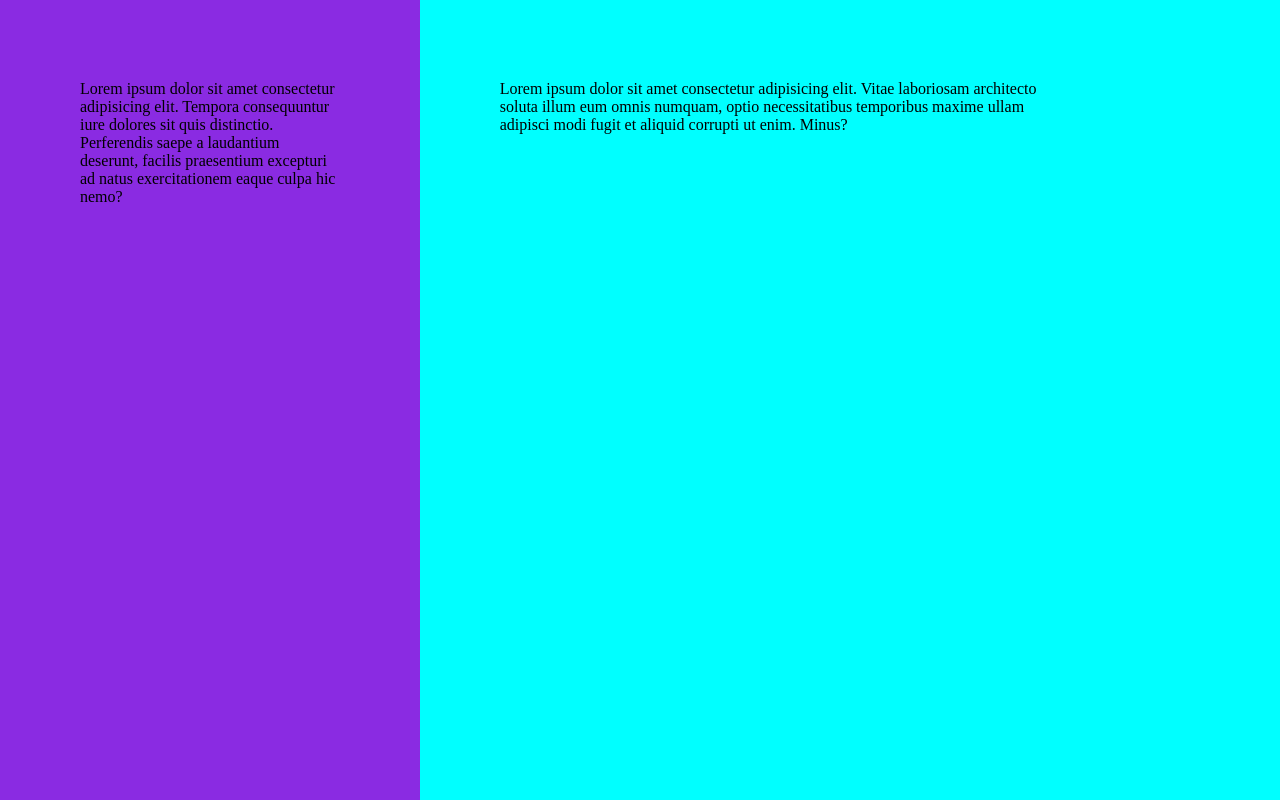
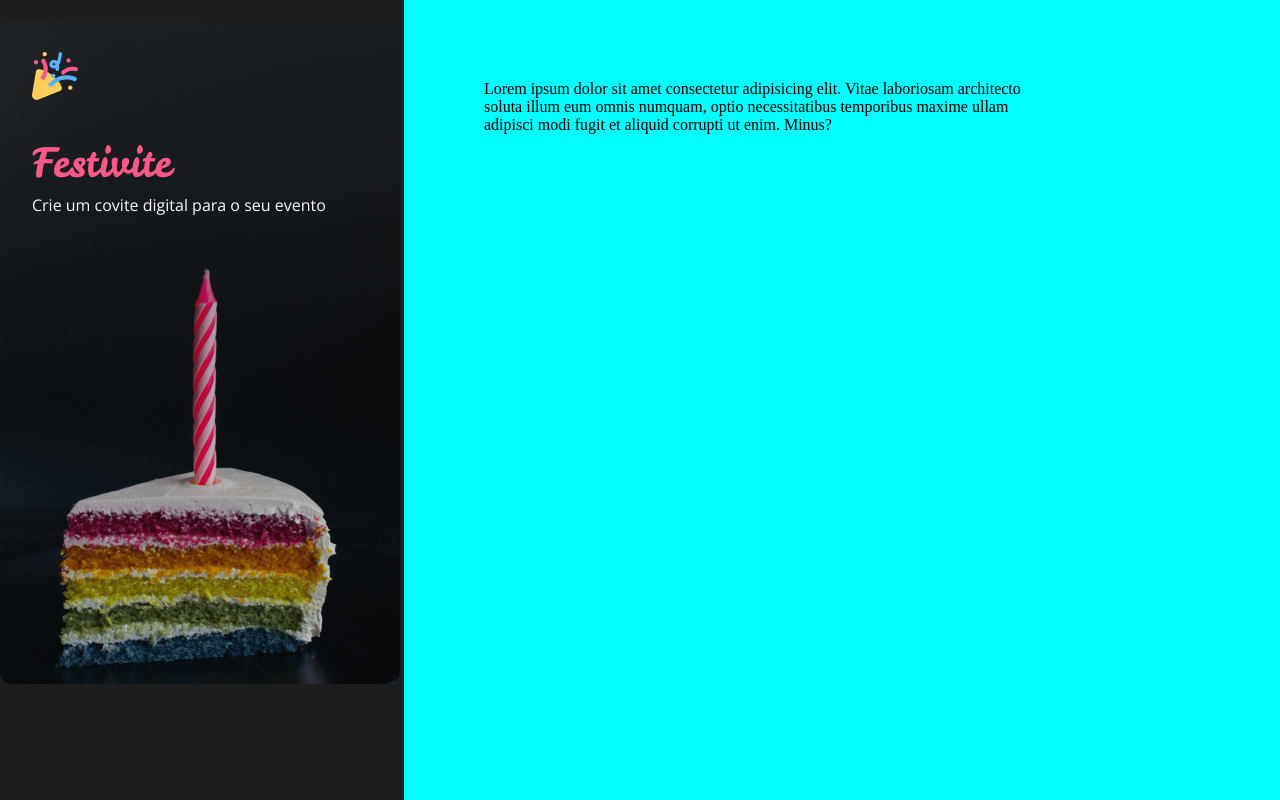
Before and after one commit to lexfernandes/Formulario, a plain HTML site: page index.html in a window 1280 px wide. Drawn offline with nearby package versions, Linux system fonts and the light colour scheme.

Commit message:
Finalização do aside

```diff
--- a/index.html
+++ b/index.html
@@ -16,10 +16,11 @@
     <div id="app">
       <aside>
         <div class="aside-container">
-          Lorem ipsum dolor sit amet consectetur adipisicing elit. Tempora
-          consequuntur iure dolores sit quis distinctio. Perferendis saepe a
-          laudantium deserunt, facilis praesentium excepturi ad natus
-          exercitationem eaque culpa hic nemo?
+          <header>
+            <img src="./assets/icons/Logo.png" alt="" />
+            <h1>Festivite</h1>
+            <p>Crie um covite digital para o seu evento</p>
+          </header>
         </div>
       </aside>
       <main>
--- a/styles/layout.css
+++ b/styles/layout.css
@@ -1,14 +1,39 @@
 #app {
   display: grid;
-  grid-template-columns: 32.79% 67.21%;
+  grid-template-columns: 30% 70%;
   height: 100vh;
   overflow: hidden;
+  background-color: #1e1e1e;
+  gap: 1.25rem;
 }
 aside {
-  background-color: blueviolet;
-  padding: 5rem;
+  background-image: url(../assets/img/Background.png);
+  background-repeat: no-repeat;
+  background-size: cover;
+  border-radius: 0.75rem;
+  margin-block: 1.25rem;
+  margin-left: auto;
+  width: 25rem;
+  height: 41.5rem;
+
   & .aside-container {
     max-width: 25rem;
+    padding: 2rem;
+
+    header {
+      img {
+        margin-bottom: 2rem;
+      }
+      h1 {
+        margin-bottom: 0.25rem;
+        font: var(--logo-font);
+        color: var(--pink);
+      }
+      p {
+        font: var(--body-md-regular);
+        color: var(--text-heading);
+      }
+    }
   }
 }
 
```
Also changed, not shown: assets/icons/Logo.png (added).
